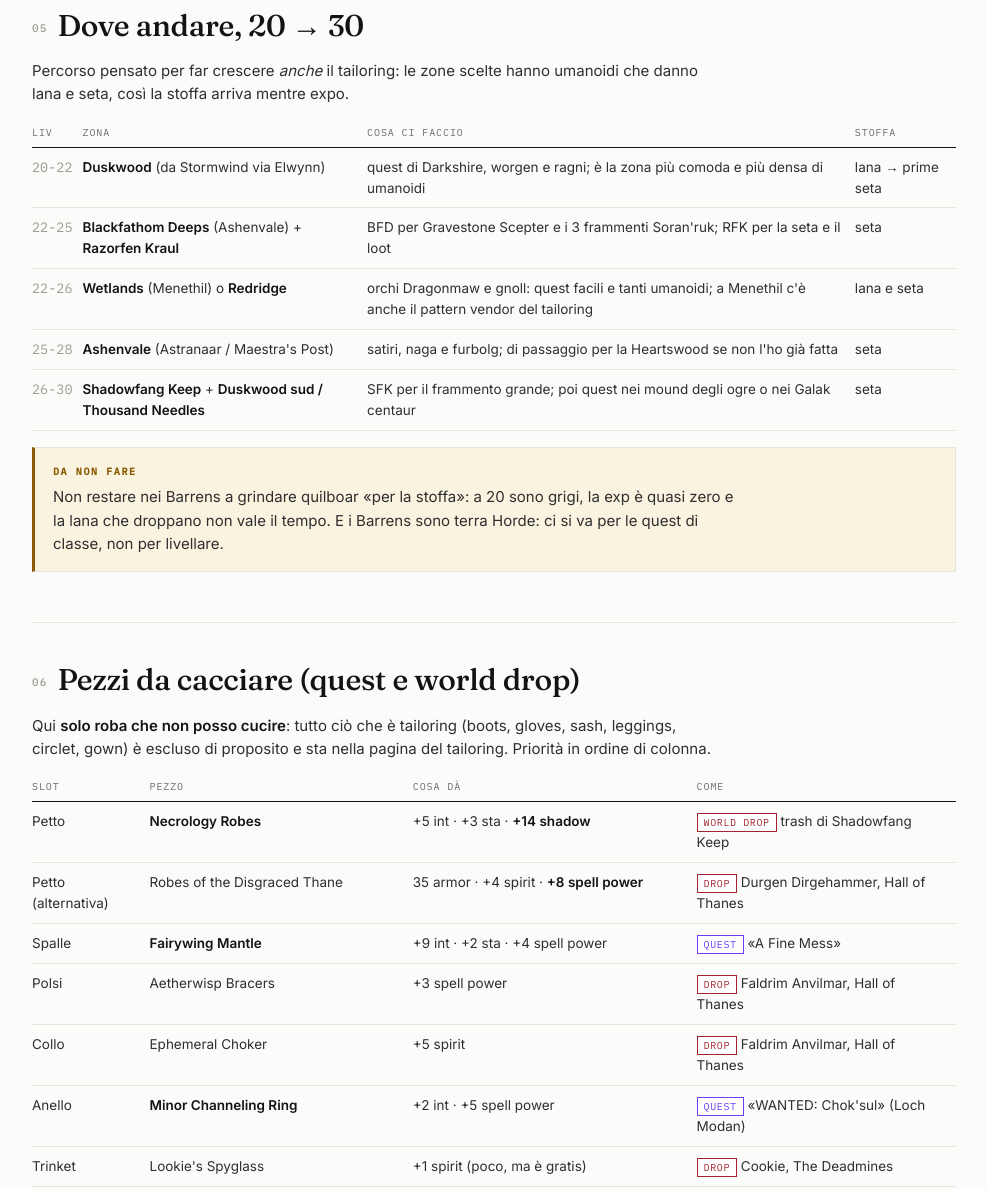
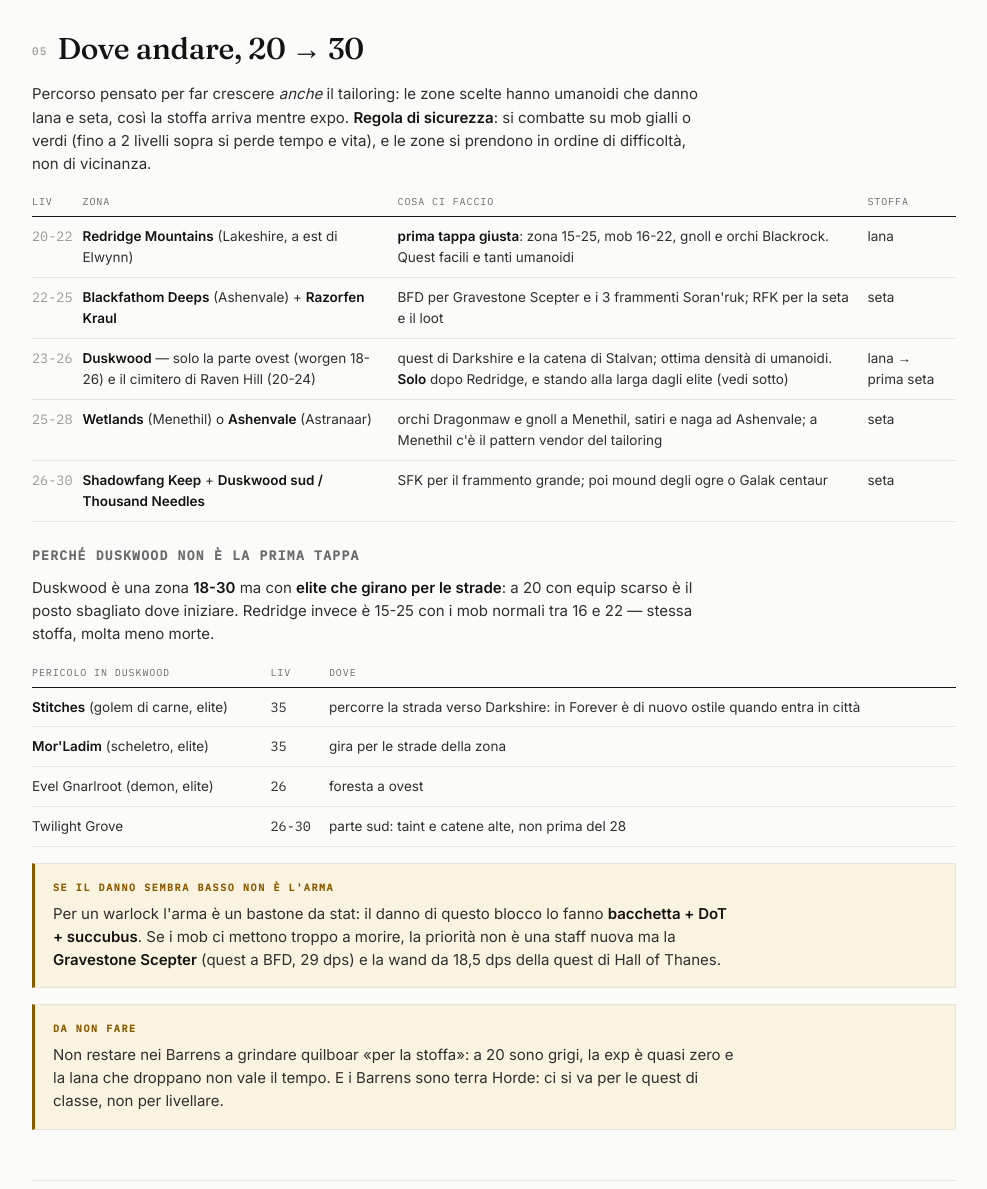
Before and after one commit to devbewill/html-notes, a plain HTML site: page notes/wow-forever-warlock/index.html in a window 1280 px wide. Shown: the part 3262-4451 px from the top of the page, without its empty margins (146-1133 px from the left). Drawn offline with Linux system fonts and the light colour scheme.

Commit message:
Warlock 20-30: Redridge first, Duskwood elites warning, wand-over-weapon note

```diff
--- a/notes/wow-forever-warlock/index.html
+++ b/notes/wow-forever-warlock/index.html
@@ -189,7 +189,7 @@ footer a{color:var(--ink);text-decoration:none;border-bottom:1px solid var(--ink
       <p>Il decennio in cui si smette di fare danni con la bacchetta e si comincia a draintankare. Tre obiettivi: <strong>Staff of Soran'ruk</strong> (quest di classe), <strong>tailoring a 125</strong> (set Shadow) e arrivare al 30 con i primi 21 talenti.</p>
       <ul>
         <li><strong>Talenti:</strong> dal 21 al 30 → 10 punti, tabella in <a href="#talenti">§02</a>.</li>
-        <li><strong>Zone:</strong> Duskwood → Wetlands/Redridge → Ashenvale, con BFD e RFK in mezzo (<a href="#zone">§05</a>).</li>
+        <li><strong>Zone:</strong> Redridge (20-22) → Duskwood ovest (23-26) → Wetlands/Ashenvale, con BFD e RFK in mezzo (<a href="#zone">§05</a>).</li>
         <li><strong>Pezzi:</strong> quest e drop, esclusi quelli cuciti (<a href="#pezzi">§06</a>).</li>
         <li><strong>Armi:</strong> Soran'ruk è la priorità, Staff of the Shade il colpo di fortuna (<a href="#armi">§07</a>).</li>
         <li><strong>Tailoring:</strong> 55 → 125 mentre questing, in parallelo (<a href="#tailoring">§08</a>).</li>
@@ -221,18 +221,36 @@ footer a{color:var(--ink);text-decoration:none;border-bottom:1px solid var(--ink
 
 <section id="zone">
   <h2><span>05</span>Dove andare, 20 → 30</h2>
-  <p>Percorso pensato per far crescere <em>anche</em> il tailoring: le zone scelte hanno umanoidi che danno lana e seta, così la stoffa arriva mentre expo.</p>
+  <p>Percorso pensato per far crescere <em>anche</em> il tailoring: le zone scelte hanno umanoidi che danno lana e seta, così la stoffa arriva mentre expo. <strong>Regola di sicurezza</strong>: si combatte su mob gialli o verdi (fino a 2 livelli sopra si perde tempo e vita), e le zone si prendono in ordine di difficoltà, non di vicinanza.</p>
   <div class="scroll">
   <table>
     <thead><tr><th class="num">Liv</th><th>Zona</th><th>Cosa ci faccio</th><th>Stoffa</th></tr></thead>
     <tbody>
-      <tr><td class="n">20-22</td><td><strong>Duskwood</strong> (da Stormwind via Elwynn)</td><td>quest di Darkshire, worgen e ragni; è la zona più comoda e più densa di umanoidi</td><td>lana → prime seta</td></tr>
+      <tr><td class="n">20-22</td><td><strong>Redridge Mountains</strong> (Lakeshire, a est di Elwynn)</td><td><strong>prima tappa giusta</strong>: zona 15-25, mob 16-22, gnoll e orchi Blackrock. Quest facili e tanti umanoidi</td><td>lana</td></tr>
       <tr><td class="n">22-25</td><td><strong>Blackfathom Deeps</strong> (Ashenvale) + <strong>Razorfen Kraul</strong></td><td>BFD per Gravestone Scepter e i 3 frammenti Soran'ruk; RFK per la seta e il loot</td><td>seta</td></tr>
-      <tr><td class="n">22-26</td><td><strong>Wetlands</strong> (Menethil) o <strong>Redridge</strong></td><td>orchi Dragonmaw e gnoll: quest facili e tanti umanoidi; a Menethil c'è anche il pattern vendor del tailoring</td><td>lana e seta</td></tr>
-      <tr><td class="n">25-28</td><td><strong>Ashenvale</strong> (Astranaar / Maestra's Post)</td><td>satiri, naga e furbolg; di passaggio per la Heartswood se non l'ho già fatta</td><td>seta</td></tr>
-      <tr><td class="n">26-30</td><td><strong>Shadowfang Keep</strong> + <strong>Duskwood sud / Thousand Needles</strong></td><td>SFK per il frammento grande; poi quest nei mound degli ogre o nei Galak centaur</td><td>seta</td></tr>
+      <tr><td class="n">23-26</td><td><strong>Duskwood</strong> — solo la parte ovest (worgen 18-26) e il cimitero di Raven Hill (20-24)</td><td>quest di Darkshire e la catena di Stalvan; ottima densità di umanoidi. <strong>Solo</strong> dopo Redridge, e stando alla larga dagli elite (vedi sotto)</td><td>lana → prima seta</td></tr>
+      <tr><td class="n">25-28</td><td><strong>Wetlands</strong> (Menethil) o <strong>Ashenvale</strong> (Astranaar)</td><td>orchi Dragonmaw e gnoll a Menethil, satiri e naga ad Ashenvale; a Menethil c'è il pattern vendor del tailoring</td><td>seta</td></tr>
+      <tr><td class="n">26-30</td><td><strong>Shadowfang Keep</strong> + <strong>Duskwood sud / Thousand Needles</strong></td><td>SFK per il frammento grande; poi mound degli ogre o Galak centaur</td><td>seta</td></tr>
     </tbody>
   </table>
+  </div>
+
+  <h3>Perché Duskwood non è la prima tappa</h3>
+  <p>Duskwood è una zona <strong>18-30</strong> ma con <strong>elite che girano per le strade</strong>: a 20 con equip scarso è il posto sbagliato dove iniziare. Redridge invece è 15-25 con i mob normali tra 16 e 22 — stessa stoffa, molta meno morte.</p>
+  <div class="scroll">
+  <table>
+    <thead><tr><th>Pericolo in Duskwood</th><th class="num">Liv</th><th>Dove</th></tr></thead>
+    <tbody>
+      <tr><td><strong>Stitches</strong> (golem di carne, elite)</td><td class="num">35</td><td>percorre la strada verso Darkshire: in Forever è di nuovo ostile quando entra in città</td></tr>
+      <tr><td><strong>Mor'Ladim</strong> (scheletro, elite)</td><td class="num">35</td><td>gira per le strade della zona</td></tr>
+      <tr><td>Evel Gnarlroot (demon, elite)</td><td class="num">26</td><td>foresta a ovest</td></tr>
+      <tr><td>Twilight Grove</td><td class="num">26-30</td><td>parte sud: taint e catene alte, non prima del 28</td></tr>
+    </tbody>
+  </table>
+  </div>
+  <div class="box warn">
+    <div class="kicker">Se il danno sembra basso non è l'arma</div>
+    <p style="margin:0">Per un warlock l'arma è un bastone da stat: il danno di questo blocco lo fanno <strong>bacchetta + DoT + succubus</strong>. Se i mob ci mettono troppo a morire, la priorità non è una staff nuova ma la <strong>Gravestone Scepter</strong> (quest a BFD, 29 dps) e la wand da 18,5 dps della quest di Hall of Thanes.</p>
   </div>
   <div class="box warn">
     <div class="kicker">Da non fare</div>
@@ -322,7 +340,7 @@ footer a{color:var(--ink);text-decoration:none;border-bottom:1px solid var(--ink
   <ol class="steps">
     <li><strong>Quest di classe a Taurajo</strong> (Barrens ~49,57): succubus/incubus e Orb of Soran'ruk.</li>
     <li><strong>BFD</strong>: Gravestone Scepter + 3 frammenti. <strong>SFK</strong>: frammento grande → <strong>Staff of Soran'ruk</strong> da Doan.</li>
-    <li><strong>Vai a Duskwood</strong> e questaci fino al 22-23; tieni tutta la stoffa.</li>
+    <li><strong>Vai a Redridge</strong> (Lakeshire): mob 16-22, quest facili, tieni tutta la stoffa. Duskwood solo dopo il 22 e solo la parte ovest.</li>
     <li><strong>Tailoring</strong>: 150 lino comprati → 55; Woolen Cape dalla lana → 60 → <strong>Shadow Boots</strong> addosso.</li>
     <li><strong>Asta, una volta sola</strong>: Heavy Woolen Cloak (~11s) e Silk-threaded Trousers (~15s). Nient'altro.</li>
     <li><strong>Al 24</strong> fermati al trainer: Corruption r3 e Drain Soul r2 prima di tutto il resto.</li>
```
